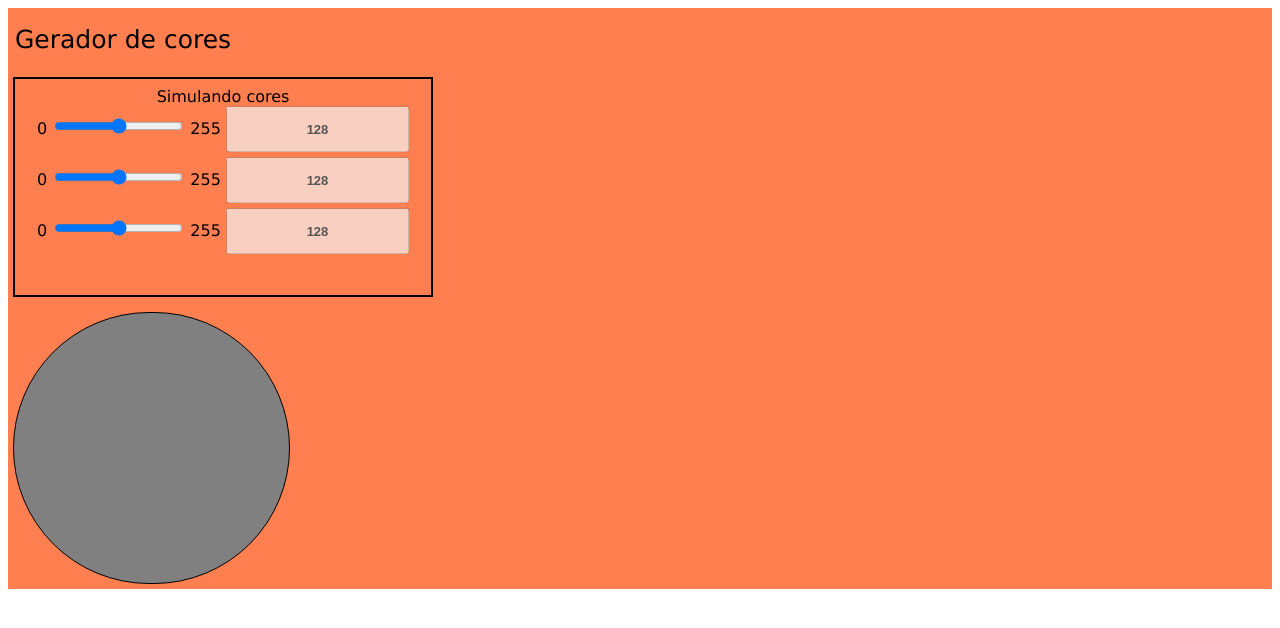
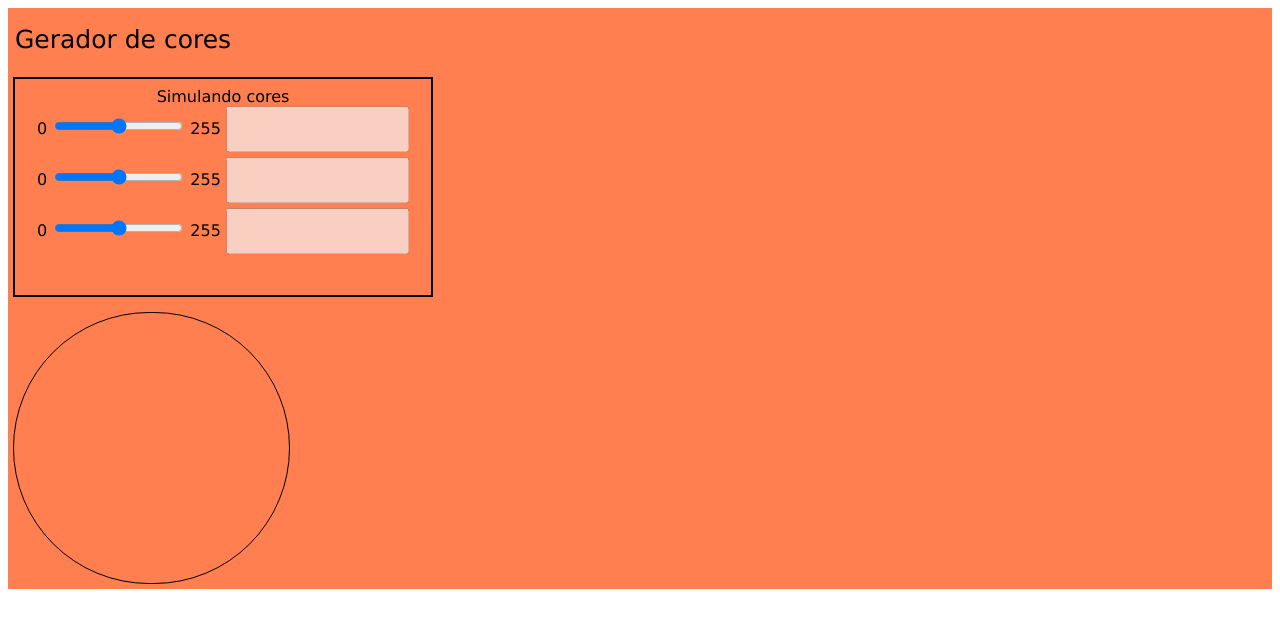
Before and after one commit to dupaulo/javascript, a plain HTML site: page index.html in a window 1280 px wide. Drawn offline with Linux system fonts and the light colour scheme.

Commit message:
Update index.html

```diff
--- a/index.html
+++ b/index.html
@@ -4,21 +4,15 @@
    <meta charset="UTF-8">
    <meta name="viewport" content="width=device-width, initial-scale=1.0">
    <title>Gerador de cor</title>
-
-
 <style>
-
 body{
    font-family: 'Lucida Sans', 'Lucida Sans Regular', 'Lucida Grande', 'Lucida Sans Unicode', Geneva, Verdana, sans-serif;
 }
-
 .conteudo-flex{
    background-color:coral;
    text-align: center;
    padding: 5px;
 }
-
-
 .topo{
    display:flex;
    padding:2px;
@@ -27,7 +21,6 @@ body{
 
    font-size: 25px;
 }
-
 .grupo-de-cores{
    display:flex;
    flex-direction: column;
@@ -36,7 +29,6 @@ body{
    height: 200px;
    width: 400px;
 }
-
 #cor-gerada{
    padding:60px;
    border: 1px solid #000;
@@ -46,7 +38,6 @@ body{
    margin-top: 15px;
 
 }
-
 #inputDisplay{
    height: 40px;
    text-align: center;
@@ -67,24 +58,16 @@ body{
    font-size: 13px;
    font-weight: bold;
 }
-
 </style>
-
-
 </head>
 <body>
     <div class="conteudo-flex">
          <header>
-
          </header>
-
 <section>
    <div class="topo">
-
          Gerador de cores
-
    </div>
-
    <div class="grupo-de-cores">
                <span>Simulando cores</span>
             <div id="">
@@ -103,39 +86,5 @@ body{
          </div>
       </div>
    </section>
-<script>
-window.addEventListener('load', start);
-
-let inputDisplay = null;
-let inputRangeC1 = null;
-let inputRangeC2 = null;
-let inputRangeC3 = null;
-
-inputDisplay = document.querySelector('#inputDisplay');
-inputRangeC1 = document.querySelector('#inputRangeC1');
-inputRangeC2 = document.querySelector('#inputRangeC2');
-inputRangeC3 = document.querySelector('#inputRangeC3');
-
-function start() {
-   render();
-  inputRangeC1.addEventListener( 'input', render);
-  inputRangeC2.addEventListener('input', render);
-  inputRangeC3.addEventListener('input', render);
-}
-
-function render() {
-   let red = inputRangeC1.value;
-   let green = inputRangeC2.value;
-   let blue = inputRangeC3.value;
-
-   inputDisplay.value = red;
-   resColorTwo.value = green;
-   resColorThree.value = blue;
-
-   var div = document.querySelector('#cor-gerada');
-   div.style.backgroundColor = `rgb(${red},${green},${blue})`;
-};
-
-</script>
 </body>
 </html>
```
